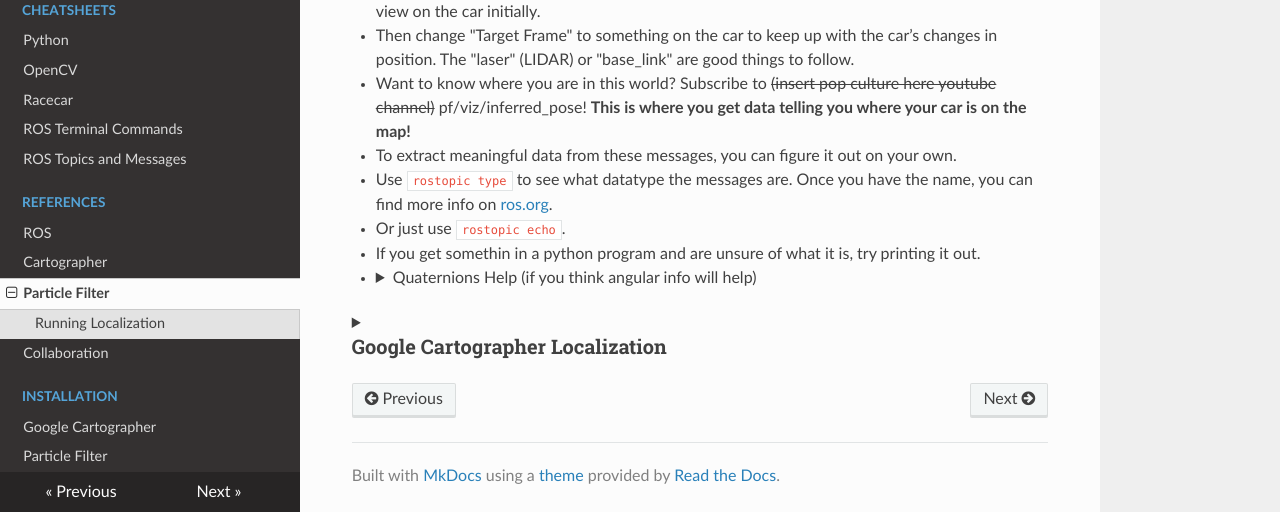
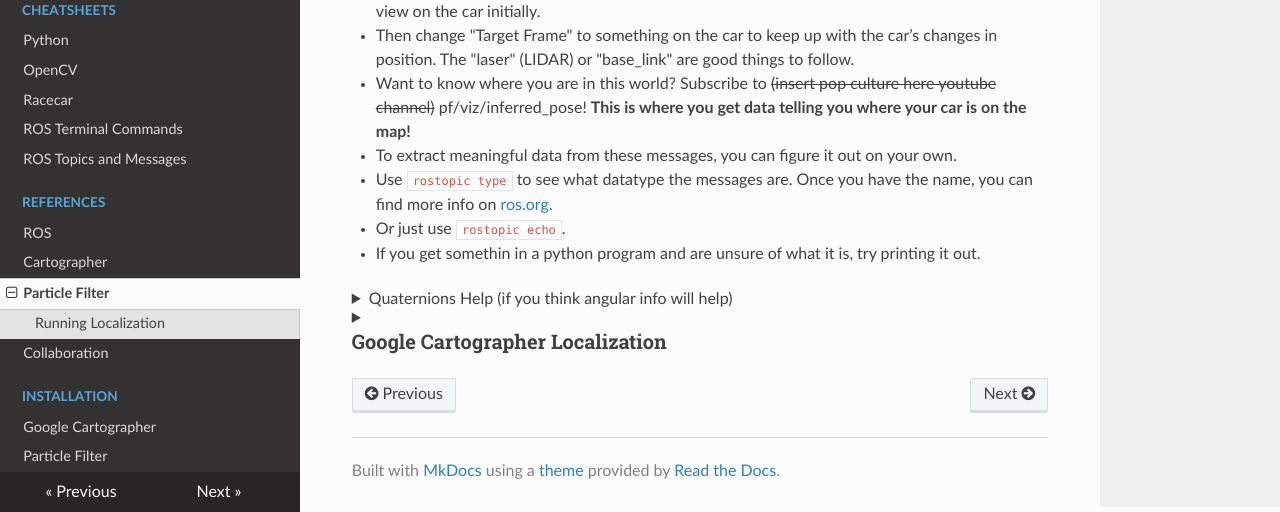
Before and after one commit to ChrisLindland/racecar-website, an MkDocs documentation site: the page built from docs/maps/localization/particle_filter_usage.md, in a window 1280 px wide and 900 px high, scrolled down 1481 px, cut to the strip 388-900 px from the top of the window. Built offline with MkDocs 1.6.1, drawn with Linux system fonts in a browser that asks for light colours; nearby versions of some CDN libraries; some of the changed text lies outside the part shown.

Commit message:
Update particle_filter_usage.md

````diff
--- a/docs/maps/localization/particle_filter_usage.md
+++ b/docs/maps/localization/particle_filter_usage.md
@@ -31,17 +31,19 @@
   * Use `rostopic type` to see what datatype the messages are. Once you have the name, you can find more info on [ros.org](http://docs.ros.org/api/geometry_msgs/html/index-msg.html).
   * Or just use `rostopic echo`.
   * If you get somethin in a python program and are unsure of what it is, try printing it out.
-  * <details><summary>Quaternions Help (if you think angular info will help)</summary>
-  You may have noticed the rotations are encoded in quaternions. Why? I really don’t know, but it allows us to track the car’s rotation from -2π to 2π. If you care to amuse yourself for a few minutes, feel free to look up quaternions and derive the conversion back to an angle. Y'all are smart. Or you may just use the ROS’s built-in transformations:
-  ```python
+<details><summary>Quaternions Help (if you think angular info will help)</summary>
+You may have noticed the rotations are encoded in quaternions. Why? I really don’t know, but it allows us to track the car’s rotation from -2π to 2π. If you care to amuse yourself for a few minutes, feel free to look up quaternions and derive the conversion back to an angle. Y'all are smart. Or you may just use the ROS’s built-in transformations:
+
+```python
   from tf.transformations import euler_from_quaternion
   . . .
   def quatToAng3D(quat):
       euler = euler_from_quaternion((quat.x,quat.y,quat.z,quat.w))
       return euler
-  ```
-  For reference, roll = `euler[0]`, pitch = `euler[1]`, yaw = `euler[2]`, and yaw is rotation about the z-axis (equivalent to `ang` in the  previous function).
-  </details>
+```
+
+For reference, roll = `euler[0]`, pitch = `euler[1]`, yaw = `euler[2]`, and yaw is rotation about the z-axis (equivalent to `ang` in the  previous function).
+</details>
 
 <details><summary><h3>Google Cartographer Localization</h3></summary>
 Basically, Chris wrote some stuff, unfortunately, it ended up not being helpful because Google Cartographer is darn dense and we haven't fully figured it out. Either that, or it's just plain wonk. Wonk means bad. Either way, I didn't have the heart to delete Chris's hard work (but I did have the heart to edit it and make it correct as possible), and besides, maybe some really ROS-y or Google-y person will one day find this helpful...<br>
````
